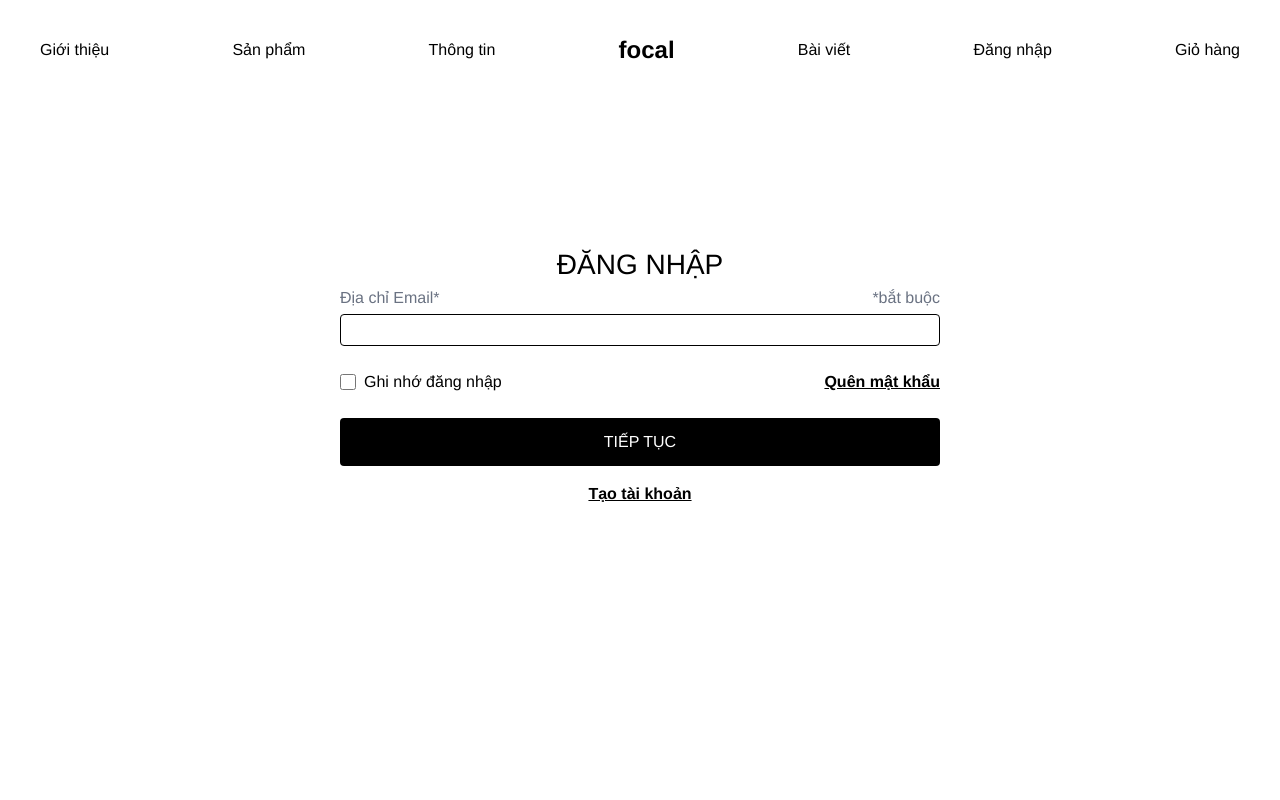
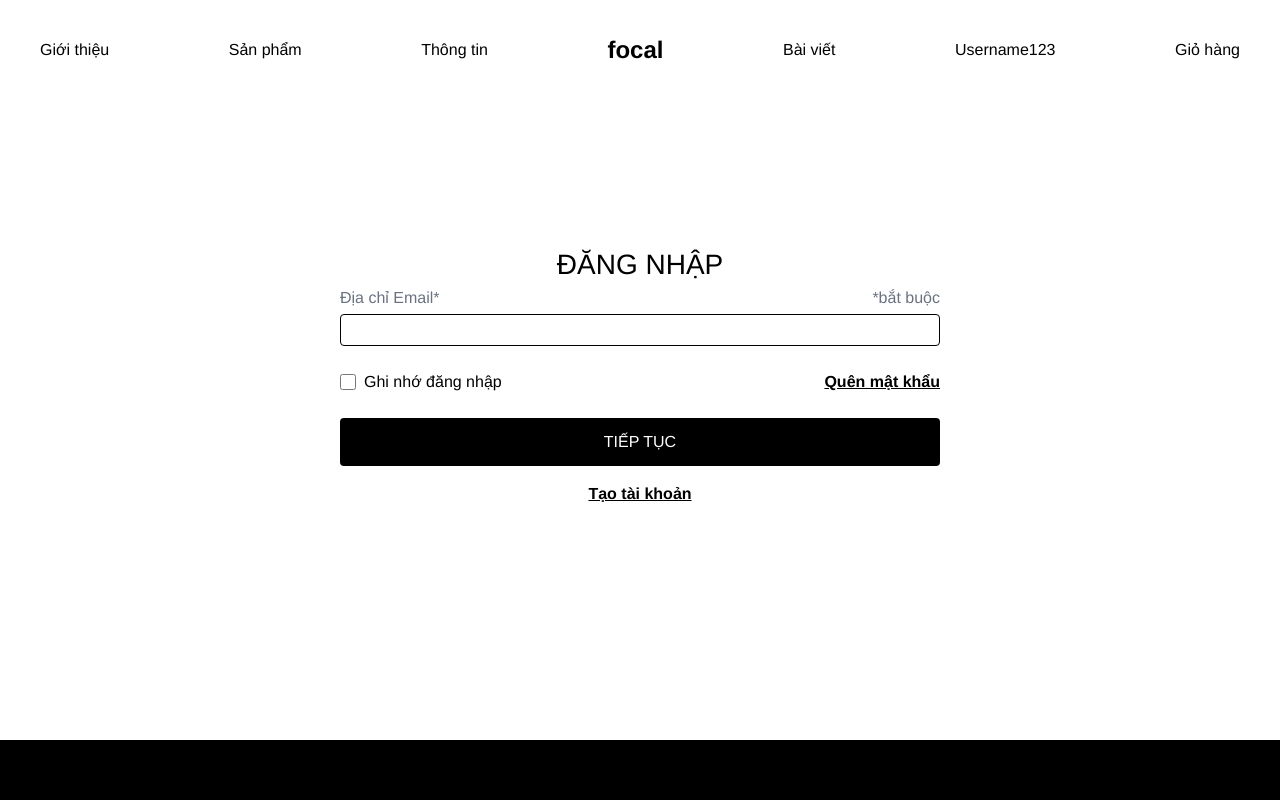
Before and after one commit to margaretmini/Exe201_Focal, a React (Vite) app: page /login in a window 1280 px wide. Shown: the top 800 px of the page. Built offline with nearby package versions, Linux system fonts and the light colour scheme.

Commit message:
<feature>: Add basic content & navbar section

```diff
--- /dev/null
+++ b/src/app/components/navbars/focalNav/dropDownUsername.jsx
@@ -0,0 +1,73 @@
+import React from "react";
+import { Button, Dropdown, Space } from "antd";
+import {
+  FileSearchOutlined,
+  LikeOutlined,
+  LogoutOutlined,
+  ShoppingCartOutlined,
+  UserOutlined,
+} from "@ant-design/icons";
+const items = [
+  {
+    key: "1",
+    label: (
+      <div className="flex flex-row gap-4">
+        <LikeOutlined />
+        Yêu thích
+      </div>
+    ),
+  },
+  {
+    key: "2",
+    label: (
+      <div className="flex flex-row gap-4">
+        <ShoppingCartOutlined />
+        Đặt hàng
+      </div>
+    ),
+  },
+  {
+    key: "3",
+    label: (
+      <div className="flex flex-row gap-4">
+        <FileSearchOutlined />
+        Trả giá{" "}
+      </div>
+    ),
+  },
+  {
+    key: "4",
+    label: (
+      <div className="flex flex-row gap-4">
+        <UserOutlined />
+        Hồ sơ
+      </div>
+    ),
+  },
+
+  {
+    key: "5",
+    label: (
+      <div className="flex flex-row pt-2 gap-4">
+        <LogoutOutlined />
+        Đăng xuất
+      </div>
+    ),
+  },
+];
+const DropDownUsername = () => (
+  <Dropdown
+    menu={{
+      items,
+    }}
+    placement="bottomRight"
+    overlayStyle={{
+      border: "1px solid black",
+      borderRadius: "0px",
+      textAlign: "right",
+    }}
+  >
+    <button className="hover_transaction_section">Username123</button>
+  </Dropdown>
+);
+export default DropDownUsername;
--- a/src/app/components/navbars/focalNav/focalNav.jsx
+++ b/src/app/components/navbars/focalNav/focalNav.jsx
@@ -3,8 +3,10 @@ import { Link } from "react-router-dom";
 import "./focalNav.css";
 import { Drawer } from "antd";
 import CartDrawer from "../../cart/cartDrawer";
+import DropDownUsername from "./dropDownUsername";
 export default function FocalNav() {
   const [openCart, setOpenCart] = useState(false);
+  const [auth, setAuth] = useState(true);
 
   const showDrawer = () => {
     setOpenCart(true);
@@ -31,9 +33,14 @@ export default function FocalNav() {
       <Link to={`/blog`} className="hover_transaction_section">
         Bài viết
       </Link>
-      <Link to={`/login`} className="hover_transaction_section">
-        Đăng nhập
-      </Link>
+      {!auth ? (
+        <Link to={`/login`} className="hover_transaction_section">
+          Đăng nhập
+        </Link>
+      ) : (
+        <DropDownUsername />
+      )}
+
       <CartDrawer />
     </nav>
   );
--- a/src/app/pages/auth/login.jsx
+++ b/src/app/pages/auth/login.jsx
@@ -5,7 +5,7 @@ import { Link } from "react-router-dom";
 export default function login() {
   return (
     <div className="flex flex-row justify-center items-center ">
-      <div className=" w-[600px] h-[560px] pt-16">
+      <div className=" w-[600px] h-[440px] pt-16">
         <h3 className="text-center">ĐĂNG NHẬP</h3>
         <div className="flex flex-row justify-between text-gray-500 pb-1">
           <p>Địa chỉ Email*</p>
```
